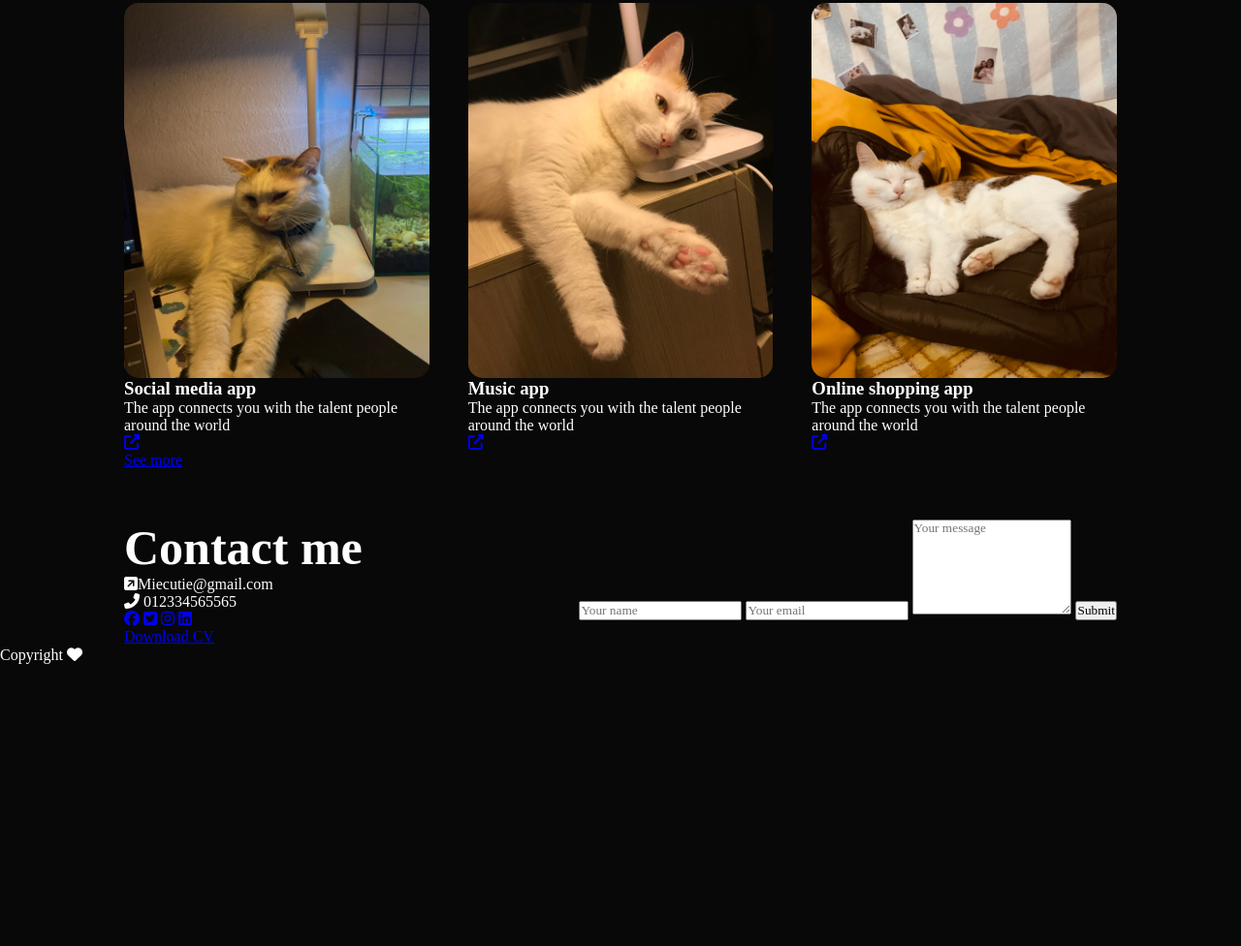
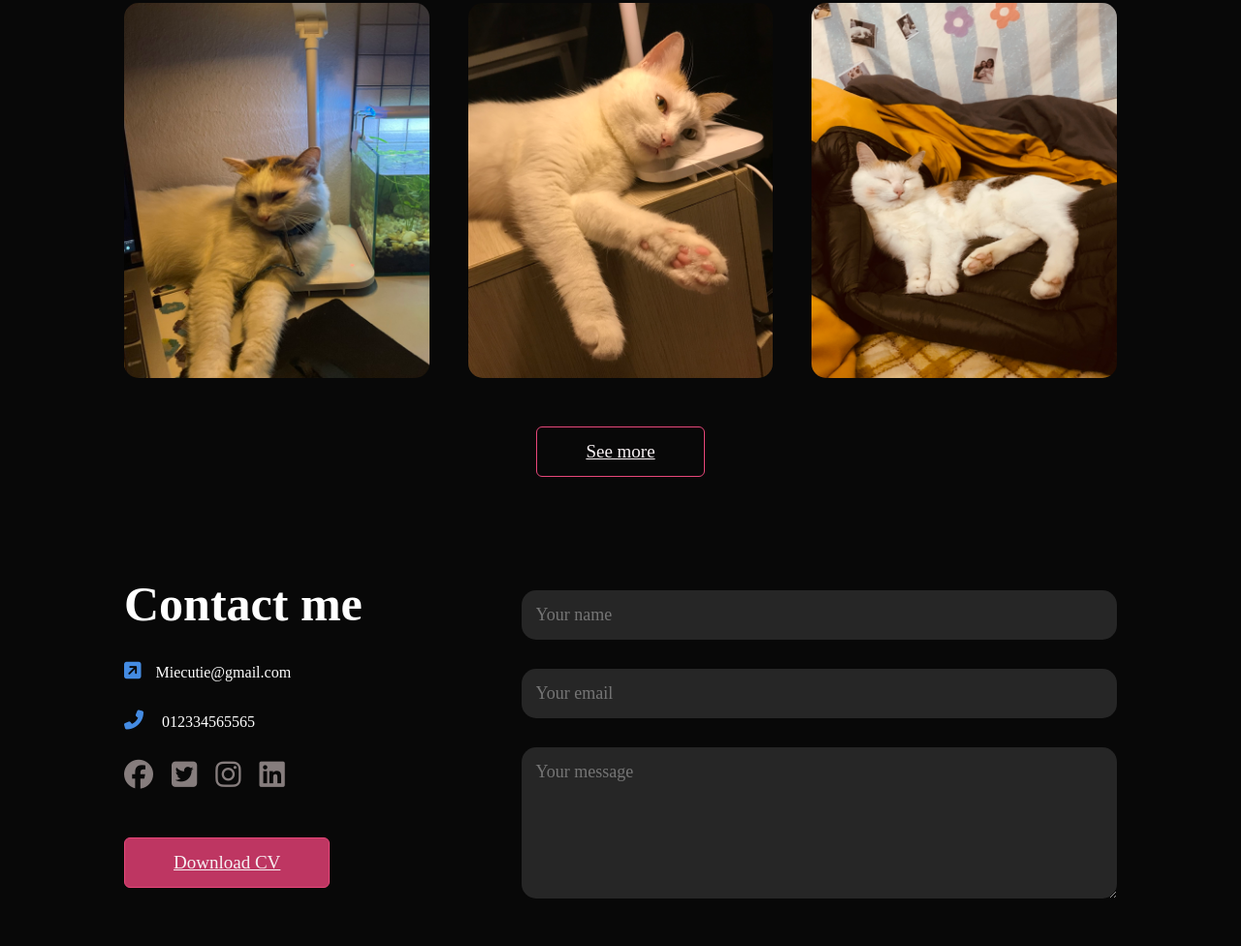
Before and after one commit to lusterblk/MieTheCutieCat, a plain HTML site: page index.html in a window 1280 px wide. Shown: the part 1804-2780 px from the top of the page at 97% size. Before the commit the page ends 2489 px from the top, so only its background shows below. Drawn offline with Linux system fonts and the light colour scheme.

Commit message:
update style.css

```diff
--- a/style.css
+++ b/style.css
@@ -202,4 +202,125 @@
     width: 100%;
     border-radius: 15px;
     display: block;
+    transition: transform 0.5s;
 }
+.layer{
+    width: 100%;
+    height: 0;
+    background: linear-gradient(rgba(0,0,0,0.4), #f06993);
+    border-radius: 10px;
+    position: absolute;
+    left: 0;
+    bottom: 0;
+    overflow: hidden;
+    display: flex;
+    align-items: center;
+    justify-content: center;
+    flex-direction: column;
+    padding: 0 40px;
+    text-align: center;
+    transition: height 0.5s;
+}
+.layer h3{
+    font-weight: 500;
+    margin-bottom: 20px;
+    font-size: 20px;
+}
+.layer p{
+    font-size: 14px;
+}
+.layer a{
+    margin-top: 20px;
+    color: #ff004f;
+    text-decoration: none;
+    font-size: 18px;
+    line-height: 60px;
+    background: #fff;
+    width: 60px;
+    height: 60px;
+    border-radius: 50%;
+    text-align: center;
+}
+.work:hover img{
+    transform: scale(1.1);
+}
+.work:hover .layer{
+    height: 100%;
+}
+.btn{
+    display: block;
+    margin: 50px auto;
+    width: fit-content;
+    border: 1px solid #e7477a;
+    padding: 14px 50px;
+    border-radius: 6px;
+    font-size: 19px;
+    color: #f7f1f3;
+    transition: background 0.5s
+}
+.btn:hover{
+    background: #e7477a;
+}
+
+/*-------------contact--------------*/
+.contact-left{
+    flex-basis: 35%;
+}
+.contact-right{
+    flex-basis: 60%;
+}
+.contact-left p{
+    margin-top: 30px ;
+}
+.contact-left i{
+    color: #448be2;
+    margin-right: 15px;
+    font-size: 20px;
+}
+.social-icons{
+    margin-top: 30px;
+}
+.social-icons i{
+    text-decoration: none;
+    font-size: 30px;
+    margin-right: 15px;
+    color: #867d7d;
+    display: inline-block;
+    transition: transporm 0.5s;
+}
+.social-icons i:hover{
+    color: #db66d1;
+    transform: translate(-5px);
+}
+.btn.btn2{
+    display: inline-block;
+    background: #be3662;
+}
+.contact-right form{
+    width: 100%;
+}
+form input, form textarea{
+    width: 100%;
+    border: 0;
+    outline: none;
+    background: #262626;
+    padding: 15px;
+    margin: 15px 0;
+    color: #fff;
+    font-size: 18px;
+    border-radius: 15px;
+}
+form btn2{
+    padding: 14px 60px;
+    font-size: 18px;
+    margin-top: 20px;
+    cursor: pointer;
+}
+.copyright{
+    width: 100%;
+    text-align: center;
+    padding: 10px 0;
+    background: #262626;
+    font-weight: 100;
+    margin-top: 20px;
+}
```
